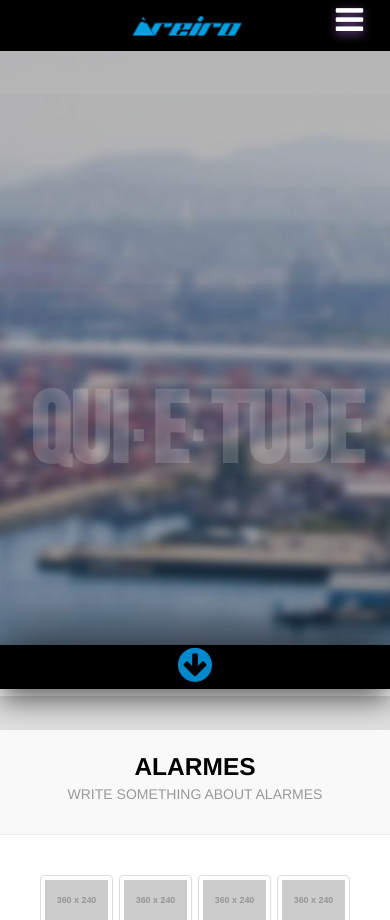
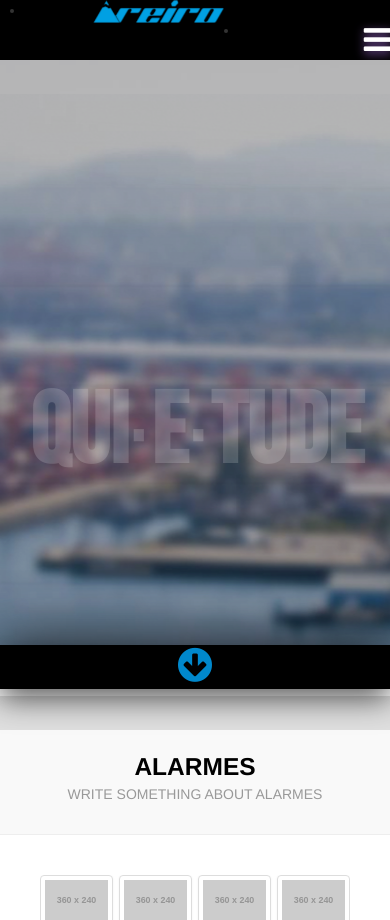
Before and after one commit to csdevs1/areiro, a PHP site: page / in a window 390 px wide. Shown: the top 920 px of the page. Run offline with PHP 8.4, Linux system fonts and the light colour scheme; grey boxes labelled with a size stand in for pictures from a placeholder-image service; some libraries are stand-ins or nearby versions.

Commit message:
improved header

```diff
--- a/css/stylesheet.css
+++ b/css/stylesheet.css
@@ -866,32 +866,54 @@ footer #social ul li {
     }
 
     /* MAIN NAV SMALL */
-
     #main-nav-small {
         overflow: hidden;
         position: static;
         width: 100%;
+        padding-top: 1%;
         background: rgba(255, 255, 255, 0.97);
         box-shadow: 0 10px 30px rgba(0,0,0,0.8);
         visibility: visible;
     }
 
-    #main-nav-small span{
-        font-size: 3.125em;
-        font-weight: 600;
-        text-shadow:  0 5px 10px rgba(0,0,0,0.78);
-    }
-
     #main-nav-small nav ul li{
-        margin-bottom: 4%;
         margin-right: 0.81%;
         font-size: 1.5em;
         display: inline-block;
     }
 
-    #main-nav-small {
+    /* END OF MAIN NAV SMALL */
+
+    /* TOP NAV SMALL */
+    #top-nav-small {
+        max-height: 50.8em;
+        bottom: 0;
+        padding-bottom: .933986928%;
+        overflow: hidden;
         width: 100%;
-        padding: 0;
+        background-color: #000;
+       /* background-color: #3f3f3f;
+        background-image: -webkit-linear-gradient(top, #696969 0%,#3f3f3f 100%);*/
+    }
+
+    .logo {
+        margin-left: 18.5%;
+        margin-right: auto;
+        width: 40%;
+        float: left;
+    }
+
+    .logo img {
+        max-width: 90%;
+    }
+
+    #top-nav-small #q-icon a {
+        text-decoration: none;
+        color: #FFF;
+        text-shadow: 0 3px 10px rgba(150, 100, 200, 0.8);
+        padding-top: 3.3%;
+        margin-left: 2%;
+        float: left;
     }
 
     #q-small {
@@ -900,7 +922,7 @@ footer #social ul li {
         border: 0 none;
         font: bold 12px Arial,Helvetica,Sans-serif;
         color: #d7d7d7;
-        width:150px;
+        width:15%;
         padding-right: 15px;
         padding-bottom: 6px;
         padding-left: 35px;
@@ -915,62 +937,15 @@ footer #social ul li {
         -moz-transition: all 0.7s ease 0s;
         -o-transition: all 0.7s ease 0s;
         transition: all 0.7s ease 0s;
-    }
-
-    #q-small:focus {
-        background: url(../img/search-dark.png) no-repeat 10px 6px #fcfcfc;
-        color: #6a6f75;
-        width: 200px;
-        -webkit-box-shadow: 0 1px 0 rgba(255, 255, 255, 0.1), 0 1px 0 rgba(0, 0, 0, 0.9) inset;
-        -moz-box-shadow: 0 1px 0 rgba(255, 255, 255, 0.1), 0 1px 0 rgba(0, 0, 0, 0.9) inset;
-        box-shadow: 0 1px 0 rgba(255, 255, 255, 0.1), 0 1px 0 rgba(0, 0, 0, 0.9) inset;
-        text-shadow: 0 2px 3px rgba(0, 0, 0, 0.1);
-    }
-
-    /* END OF MAIN NAV SMALL */
-
-    /* TOP NAV SMALL */
-
-    #top-nav-small {
-        max-height: 6.8em;
-        bottom: 0;
-        padding-top: .933986928%;
-        overflow: hidden;
-        width: 100%;
-        background-color: #000;
-       /* background-color: #3f3f3f;
-        background-image: -webkit-linear-gradient(top, #696969 0%,#3f3f3f 100%);*/
-    }
-
-    #top-nav-small ul {
-        margin-left: auto;
-        margin-right: auto;
-    }
-
-    #top-nav-small ul li{
-        display: inline-block;
-    }
-
-    #top-nav-small ul li:nth-child(1){
-        margin-left: 22.5%;
-        max-width: 45%;
-    }
-
-    .logo {
-        margin-left: 25%;
-        margin-right: auto;
-        width:70%;
-    }
-
-    .logo img {
-        max-width: 90%;
+        float: left;
     }
 
     #menu-bars {
-        margin-left: 250%;
-        margin-right: auto;
+        padding-top: 1.1%;
+        margin-left: auto;
+        margin-right: 2.2%;
         width: 5%;
-        float: left;
+        float: right;
     }
 
     #menu-bars i {
```
Also changed, not shown: category.html (+8 -18 lines).
